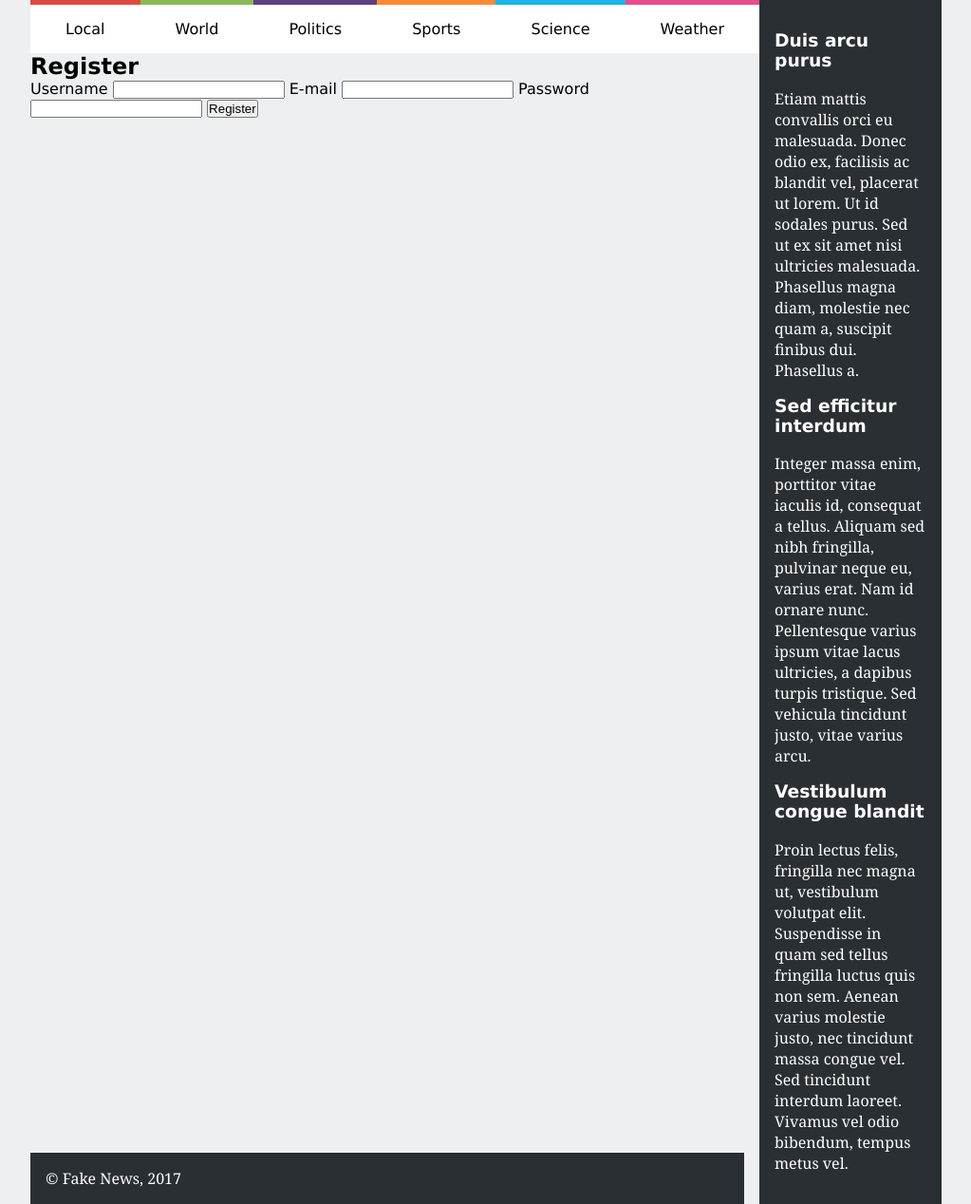
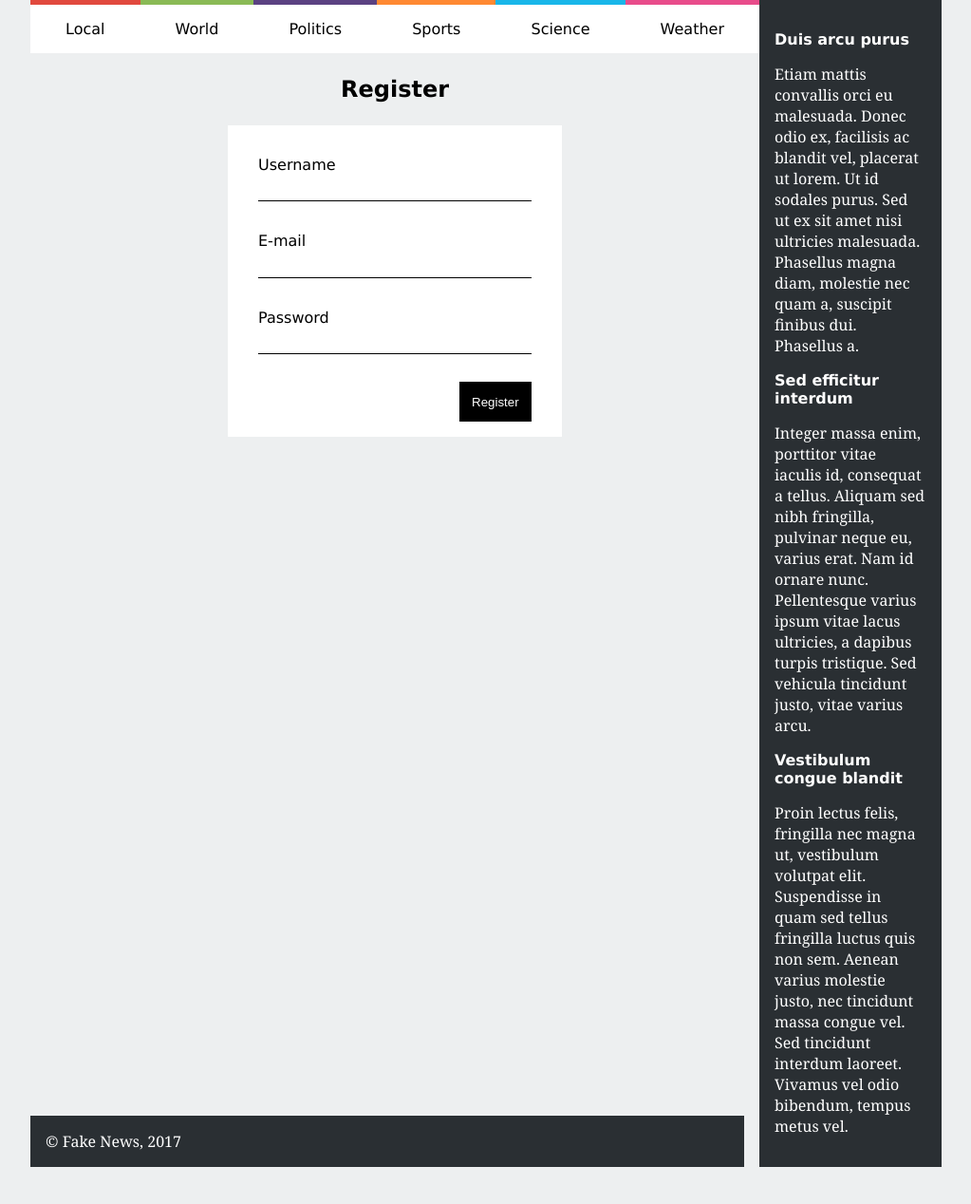
Before and after one commit to a3up/letw, a PHP site: page /register.html in a window 1280 px wide. Shown: the part 82-1350 px from the top of the page at 95% size, without its empty margins (128-1151 px from the left). After the commit the page ends 1311 px from the top, so only its background shows below. Run offline with PHP 8.4, Linux system fonts and the light colour scheme.

Commit message:
exercise 1.5 css

```diff
--- /dev/null
+++ b/css/news/forms.css
@@ -0,0 +1,45 @@
+#register, #login {
+    grid-area: news;
+}
+
+#register > h1, #login > h1 {
+    padding: 1em;
+    text-align: center;
+}
+
+#register > form, #login > form {
+    display: flex;
+    flex-direction: column;
+    background-color: white;
+    padding: 1em 2em;
+    width: 18em;
+    margin: auto;
+}
+
+#register > form > label, #login > form > label {
+    margin: 1em 0;
+}
+
+#register > form > label > input, #login > form > label > input {
+    margin-top: 1em;
+    width: 100%;
+    border: 0;
+    border-bottom: 1px solid black;
+}
+
+#register > form > input, #login > form > input {
+    padding: 1em;
+    border: 0;
+    color: white;
+    background-color: black;
+    margin-top: 1em;
+    width: min-content;
+
+    align-self: flex-end;
+}
+
+@media screen and (max-width: 60em) {
+    #register, #login {
+        background-color: white;
+    }
+}
--- a/css/news/style.css
+++ b/css/news/style.css
@@ -114,6 +114,7 @@ body > header #signup a:last-child {
 }
 
 #related h1 {
+    font-size: 1em;
     margin-bottom: 1em;
 }
 
```
